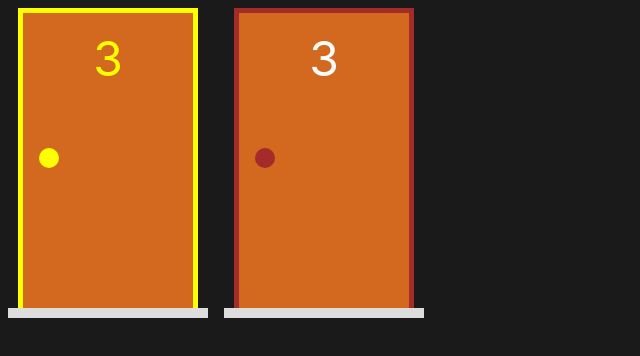
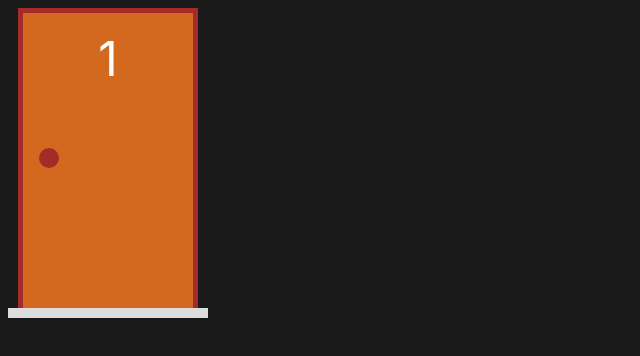
Before and after one commit to vitorSantanaDev/doors-app-Next.js, a Next.js app: page / in a window 1280 px wide. Shown: the top 356 px of the page, without its empty margins (0-640 px from the left). Built offline with nearby package versions, Linux system fonts and the light colour scheme.

Commit message:
The door component has been finalized

```diff
--- a/package.json
+++ b/package.json
@@ -15,6 +15,7 @@
     "styled-components": "^5.3.3"
   },
   "devDependencies": {
+    "@types/react": "^17.0.33",
     "eslint": "7.32.0",
     "eslint-config-next": "11.1.2"
   }
--- a/src/Components/Door/Door.jsx
+++ /dev/null
@@ -1,17 +0,0 @@
-import { AreaDoor, DoorElement, FloorDiv, FrameDoor } from "./styled";
-
-export default function Door(props) {
-
-  const selectedDoor = props.selected ? "selected" : ''
-  return (
-    <AreaDoor>
-      <FrameDoor className={`${"frame"} ${selectedDoor}`}>
-        <DoorElement>
-          <div className="number">3</div>
-          <div className="doorknob"></div>
-        </DoorElement>
-      </FrameDoor>
-      <FloorDiv></FloorDiv>
-    </AreaDoor>
-  );
-}
--- a/src/Components/Door/Door.tsx
+++ b/src/Components/Door/Door.tsx
@@ -3,23 +3,33 @@ import DoorModel from "../../model/door";
 import { AreaDoor, DoorElement, FloorDiv, FrameDoor } from "./styled";
 
 interface DoorProps {
-  value: DoorModel
-  onChange: (newDoor: DoorModel) => void
+  value: DoorModel;
+  onChange: (newDoor: DoorModel) => void;
 }
 
 export default function Door(props: DoorProps) {
+  const door = props.value;
+  const selectedDoor = door.selected && !door.doorOpen? "selected" : "";
+  const toggleSelection = (event) => props.onChange(door.toggleSelection());
 
-  const door  = props.value
-  const selectedDoor = door.selected ? "selected" : ''
-  const toggleSelection = (event) => props.onChange(door.toggleSelection())
+  const open = (event) => {
+    event.stopPropagation();
+    return props.onChange(door.open());
+  };
+
+  const renserDoor = () => {
+    return (
+      <DoorElement>
+        <div className="number">{door.number}</div>
+        <div className="doorknob" onClick={open}></div>
+      </DoorElement>
+    );
+  };
 
   return (
     <AreaDoor onClick={toggleSelection}>
       <FrameDoor className={`${"frame"} ${selectedDoor}`}>
-        <DoorElement>
-          <div className="number">{door.number}</div>
-          <div className="doorknob"></div>
-        </DoorElement>
+        {door.doorOpen ? false : renserDoor()}
       </FrameDoor>
       <FloorDiv></FloorDiv>
     </AreaDoor>
--- a/src/Components/Door/styled.js
+++ b/src/Components/Door/styled.js
@@ -38,6 +38,7 @@ export const FrameDoor = styled.div`
   border-left: 5px solid brown;
   border-top: 5px solid brown;
   border-right: 5px solid brown;
+  background-color: #0005;
   width: 90%;
 
   &.selected {
--- a/src/pages/index.jsx
+++ /dev/null
@@ -1,11 +0,0 @@
-import Door from "../Components/Door/Door";
-
-
-export default function Home() {
-  return (
-    <div style={{display: "flex"}}>
-      <Door selected/>
-      <Door />
-    </div>
-  )
-}
--- /dev/null
+++ b/src/pages/index.tsx
@@ -0,0 +1,14 @@
+import { useState } from "react";
+import Door from "../Components/Door/Door";
+import DoorModel from "../model/door";
+
+
+export default function Home() {
+  const [p1, setP1] = useState(new DoorModel(1))
+
+  return (
+    <div style={{display: "flex"}}>
+      <Door value={p1} onChange={newDoor => setP1(newDoor)}/>
+    </div>
+  )
+}
```
Also changed, not shown: src/model/door.js (deleted, +0 -44 lines), .babelrc (added), 1 other file (tests, documents, lock files or other folders).
